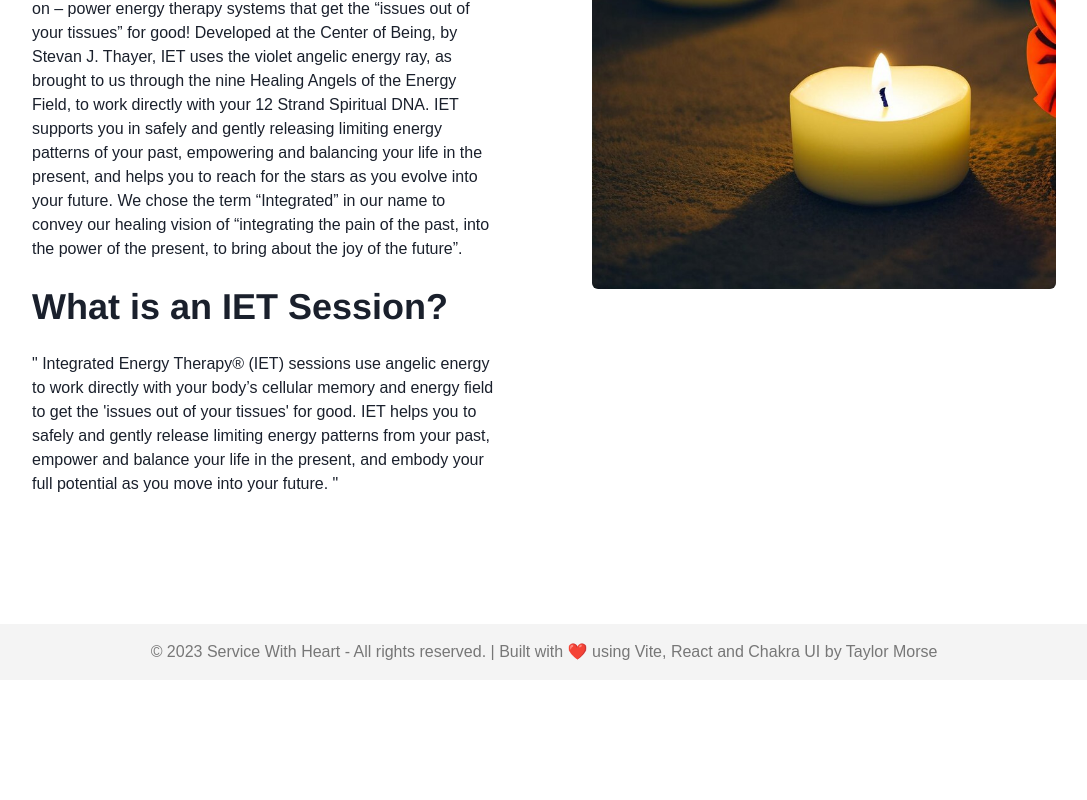
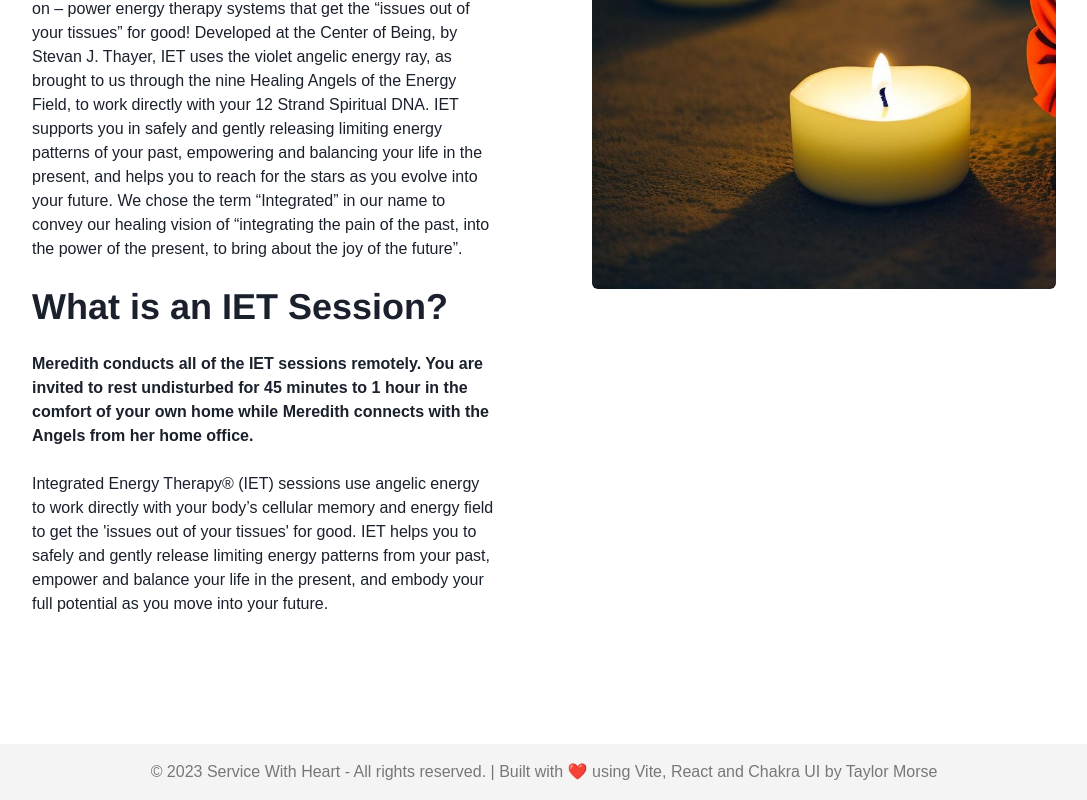
Before and after one commit to tmorse01/service-with-heart, a React (Vite) app: page /iet in a window 1280 px wide. Shown: the part 635-1435 px from the top of the page, without its empty margins (96-1183 px from the left). Before the commit the page ends 1315 px from the top, so only its background shows below. Built offline with nearby package versions, Linux system fonts and the light colour scheme.

Commit message:
content updates

```diff
--- a/src/components/pages/IET.jsx
+++ b/src/components/pages/IET.jsx
@@ -43,12 +43,20 @@ const IET = () => {
               What is an IET Session?
             </Heading>
             <Text>
-              " Integrated Energy Therapy® (IET) sessions use angelic energy to
+              <strong>
+                Meredith conducts all of the IET sessions remotely. You are
+                invited to rest undisturbed for 45 minutes to 1 hour in the
+                comfort of your own home while Meredith connects with the Angels
+                from her home office.
+              </strong>
+            </Text>
+            <Text>
+              Integrated Energy Therapy® (IET) sessions use angelic energy to
               work directly with your body’s cellular memory and energy field to
               get the 'issues out of your tissues' for good. IET helps you to
               safely and gently release limiting energy patterns from your past,
               empower and balance your life in the present, and embody your full
-              potential as you move into your future. "
+              potential as you move into your future.
             </Text>
           </Stack>
         </Box>
--- a/src/components/pages/Mexico.jsx
+++ b/src/components/pages/Mexico.jsx
@@ -1,10 +1,31 @@
 import React from "react";
-import { Heading, Flex, Box } from "@chakra-ui/react";
+import { Heading, Flex, Box, Stack } from "@chakra-ui/react";
 const Mexico = () => {
   return (
     <Box p={[8, 8, 24]} align="center">
-      <Heading as="h1" size="xl" marginBottom="1rem">
-        Mexico Videos
+      <Heading as="h2" size="2xl" marginBottom="1rem">
+        Learn more about Meredith’s life in Mexico (full time since May 2020) in
+        the videos below:
+      </Heading>
+      <Stack spacing={[4, 4, 8]}>
+        <Heading as="h4" size="md">
+          A 45 minute interview with Meredith by Bill Dallas-Lewis about life in
+          Ajijic, Mexico
+        </Heading>
+        <Flex justifyContent="center" alignItems="center" marginTop="2rem">
+          <iframe
+            width="560"
+            height="315"
+            src="https://www.youtube.com/embed/OkabdG949HE"
+            title="YouTube video player"
+            frameborder="0"
+            allow="accelerometer; autoplay; clipboard-write; encrypted-media; gyroscope; picture-in-picture; web-share"
+            allowfullscreen
+          ></iframe>
+        </Flex>
+        <Heading as="h4" size="md">
+          A 10 minute interview with Meredith by Bill Dallas-Lewis about her day
+          tours of the north shore of Lake Chapala.
         </Heading>
         <Flex justifyContent="center" alignItems="center">
           <iframe
@@ -17,17 +38,7 @@ const Mexico = () => {
             allowfullscreen
           ></iframe>
         </Flex>
-      <Flex justifyContent="center" alignItems="center" marginTop="2rem">
-        <iframe
-          width="560"
-          height="315"
-          src="https://www.youtube.com/embed/OkabdG949HE"
-          title="YouTube video player"
-          frameborder="0"
-          allow="accelerometer; autoplay; clipboard-write; encrypted-media; gyroscope; picture-in-picture; web-share"
-          allowfullscreen
-        ></iframe>
-      </Flex>
+      </Stack>
     </Box>
   );
 };
```
Lines whose indentation alone changed are shown as unchanged.
